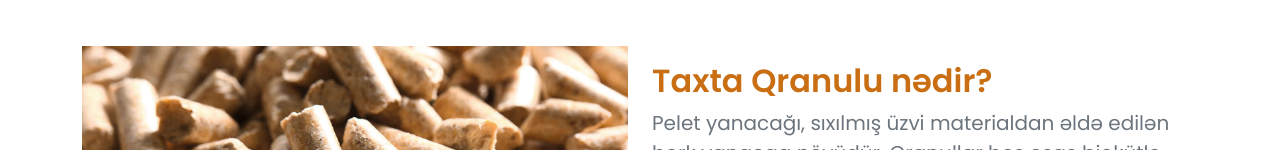
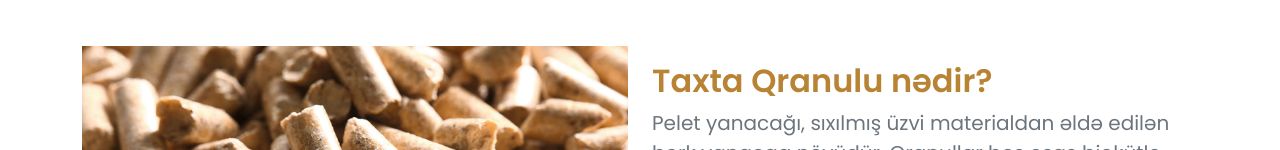
Before and after one commit to Anrsgrl/azpellet, a React (Create React App) app: page / in a window 1280 px wide. Shown: the part 802-952 px from the top of the page. Built offline with nearby package versions, Linux system fonts and the light colour scheme.

Commit message:
main theme changed

```diff
--- a/src/vendors/_variables.scss
+++ b/src/vendors/_variables.scss
@@ -1,2 +1,2 @@
 $main-font: 'Poppins', sans-herif;
-$main-color: #c96e12;
+$main-color: #b88333;
```
